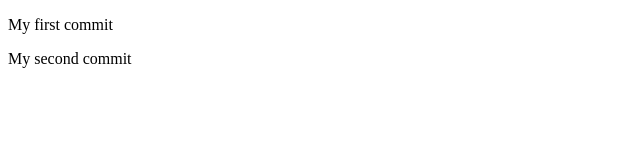
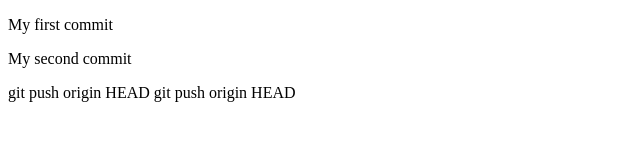
Before and after one commit to optofrukt/test, a plain HTML site: page index.html in a window 1280 px wide. Shown: the whole page, without its empty margins (0-640 px from the left). Drawn offline with Linux system fonts and the light colour scheme.

Commit message:
commit 5

```diff
--- a/index.html
+++ b/index.html
@@ -9,5 +9,9 @@
   <p>My first commit</p>
   <p>My second commit</p>
 
+
+  git push origin HEAD
+  git push origin HEAD
+
 </body>
 </html>
```
